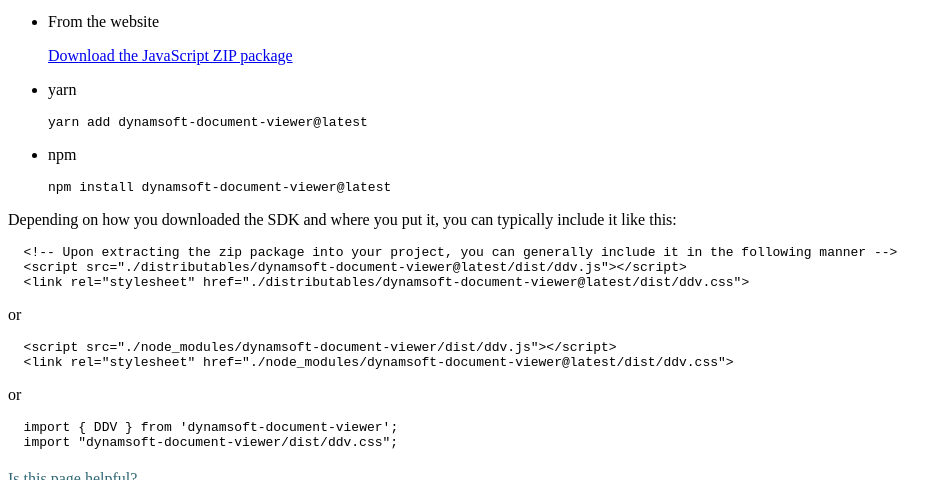
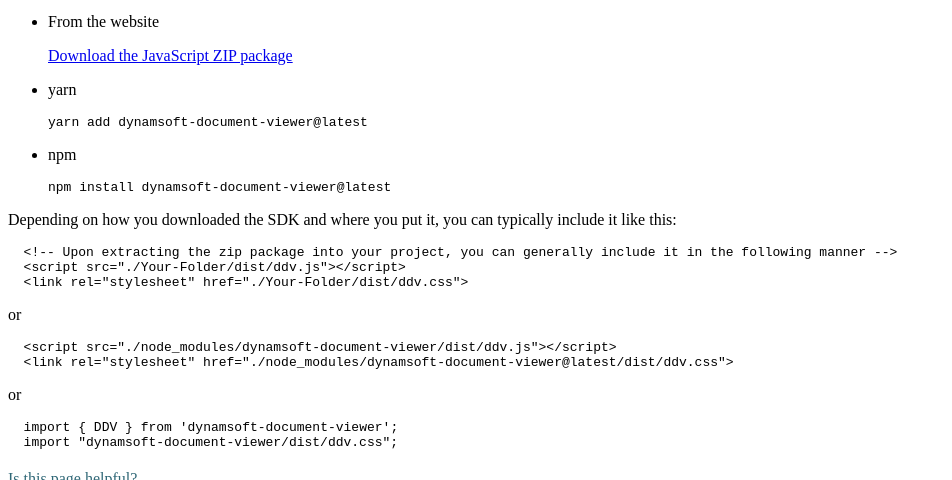
Before and after one commit to dynamsoft-docs/document-viewer-docs, a Jekyll site: the page built from gettingstarted/add_dependency.md, in a window 1280 px wide and 900 px high, scrolled down 997 px, cut to the strip 0-480 px from the top of the window. Shown: the whole strip, without its empty margins (0-952 px from the left). Built offline with Jekyll 4.4.1, drawn with Linux system fonts in a browser that asks for light colours.

Commit message:
Update add_dependency.md

````diff
--- a/gettingstarted/add_dependency.md
+++ b/gettingstarted/add_dependency.md
@@ -61,8 +61,8 @@ Depending on how you downloaded the SDK and where you put it, you can typically
 
   ```html
   <!-- Upon extracting the zip package into your project, you can generally include it in the following manner -->
-  <script src="./distributables/dynamsoft-document-viewer@latest/dist/ddv.js"></script>
-  <link rel="stylesheet" href="./distributables/dynamsoft-document-viewer@latest/dist/ddv.css">
+  <script src="./Your-Folder/dist/ddv.js"></script>
+  <link rel="stylesheet" href="./Your-Folder/dist/ddv.css">
   ```
 
 or
````
